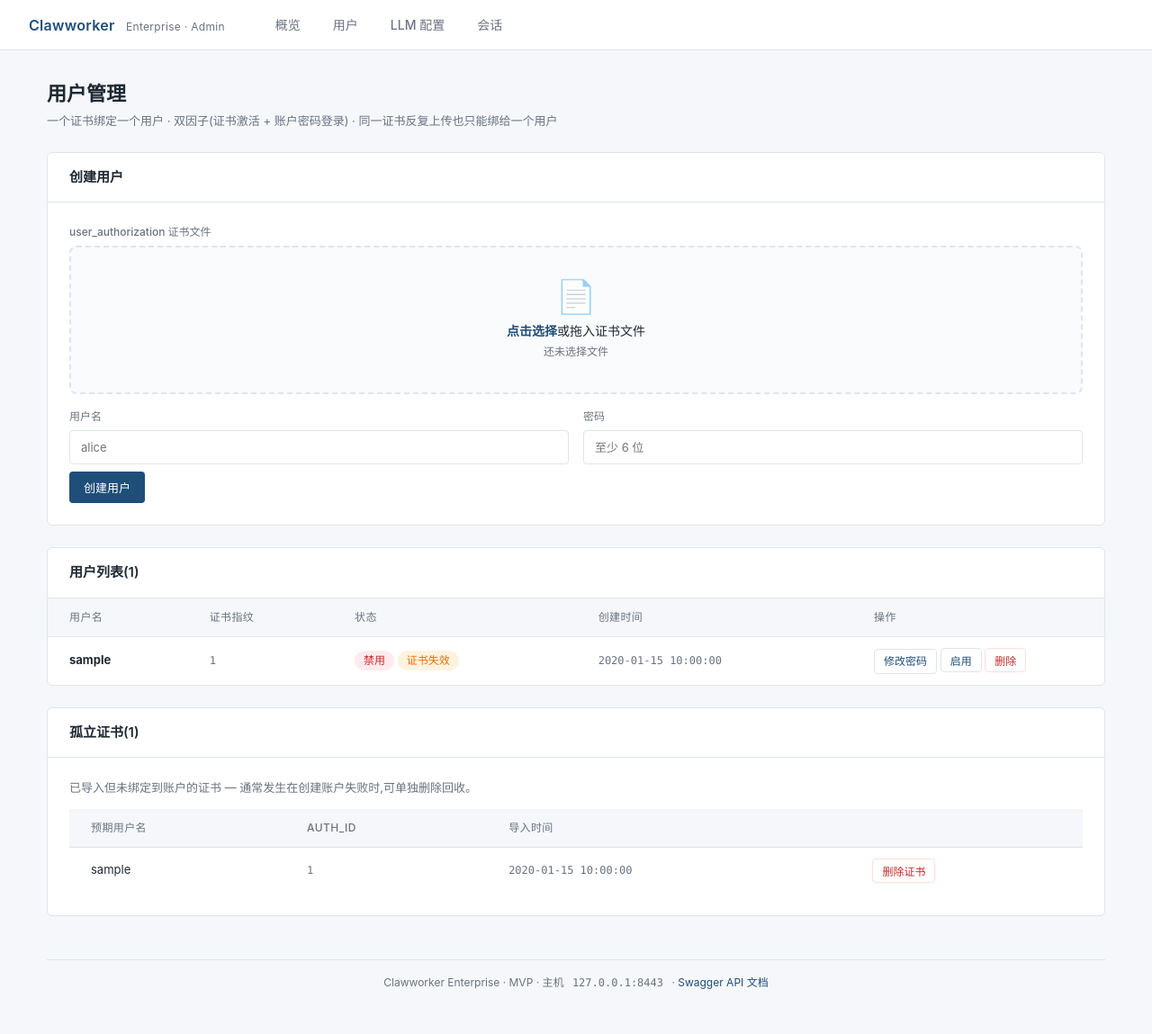
After one commit to ss1991zh/clawworker-enterprise, a FastAPI app: template host/templates/users.html in a window 1280 px wide. The commit adds this page. Shown: the whole page at 90% size. Run offline with FastAPI, Linux system fonts and the light colour scheme; the template is opened without the code that fills it: most values are stand-ins (such as "Sample title", 1, 10 or a date in 2020).

Commit message:
feat: Admin UI 用户管理重构(合并 + 1:1 强制 + 拖拽 + CRUD)
1) 用户授权 + 账户 → 一个'用户'页(/admin/users):
   - 创建 = 上传证书 + 设用户名/密码(单一原子表单,失败回滚授权)
   - 列表 = 证书指纹 + 账户状态 + 创建时间 + 4 个操作按钮
   - 孤立证书(账户创建失败的回收区)单独列出

2) 1 证书 ↔ 1 用户(强制):
   cert_manager.import_authorization 增加 SHA-256 指纹查重 ——
   同一证书反复上传也不能绑给不同用户;
   只有该证书被删除后才能重新分配。

3) 拖拽上传:
   - <input type=file> 隐藏覆盖在 .drop-zone 上
   - JS 监听 dragover/dragleave/drop,设置 input.files
   - CSS 拖入时虚线变色 + 微微放大
   - 显示已选文件名 + 大小

4) 改密码:
   user_manager.update_password 同时撤销该用户所有 session;
   /admin/users/{username}/edit 单独页面,改密后需重登录。

5) 删除:
   user_manager.delete_account + auth_manager.delete 联动;
   confirm() 提示防误删;删除后证书释放可再分配。

向后兼容:
   /admin/authorizations 和 /admin/accounts 301 → /admin/users

UI 端验证:
   alice 创建 → bob 同证书被拒 → 改密旧/新密码 → 删除 alice 后 bob 用同证书 OK。

Co-Authored-By: Claude Opus 4.7 (1M context) <noreply@anthropic.com>

```diff
--- a/host/static/admin.css
+++ b/host/static/admin.css
@@ -286,6 +286,59 @@ form select:focus {
   font-size: 13px;
 }
 
+/* ---------- 拖拽上传区 ---------- */
+.drop-zone {
+  position: relative;
+  border: 2px dashed var(--border);
+  border-radius: 8px;
+  padding: 36px 24px;
+  text-align: center;
+  background: #FAFBFC;
+  cursor: pointer;
+  transition: all 0.15s ease;
+}
+.drop-zone:hover {
+  border-color: var(--accent);
+  background: var(--pill-bg);
+}
+.drop-zone.drop-over {
+  border-color: var(--accent);
+  background: var(--pill-bg);
+  transform: scale(1.01);
+}
+.drop-zone input[type="file"] {
+  position: absolute;
+  inset: 0;
+  width: 100%;
+  height: 100%;
+  opacity: 0;
+  cursor: pointer;
+}
+.drop-hint { pointer-events: none; }
+.drop-hint .drop-icon {
+  font-size: 36px;
+  margin-bottom: 10px;
+  opacity: 0.7;
+  line-height: 1;
+}
+.drop-hint .drop-text {
+  color: var(--text);
+  font-size: 14px;
+  margin-bottom: 4px;
+}
+.drop-hint .drop-text strong {
+  color: var(--accent);
+  font-weight: 600;
+}
+.drop-hint .drop-subtext {
+  color: var(--text-muted);
+  font-size: 12px;
+}
+.drop-hint .drop-subtext.has-file {
+  color: var(--success);
+  font-weight: 500;
+}
+
 /* ---------- footer ---------- */
 .footer {
   margin-top: 48px;
--- a/host/templates/base.html
+++ b/host/templates/base.html
@@ -11,8 +11,7 @@
     <div class="brand">Clawworker <span class="sub">Enterprise · Admin</span></div>
     <nav>
       <a href="/admin/" class="{% if active=='dashboard' %}active{% endif %}">概览</a>
-      <a href="/admin/authorizations" class="{% if active=='authorizations' %}active{% endif %}">用户授权</a>
-      <a href="/admin/accounts" class="{% if active=='accounts' %}active{% endif %}">账户</a>
+      <a href="/admin/users" class="{% if active=='users' %}active{% endif %}">用户</a>
       <a href="/admin/llm" class="{% if active=='llm' %}active{% endif %}">LLM 配置</a>
       <a href="/admin/sessions" class="{% if active=='sessions' %}active{% endif %}">会话</a>
     </nav>
--- /dev/null
+++ b/host/templates/users.html
@@ -0,0 +1,166 @@
+{% extends "base.html" %}
+{% block title %}用户 · Admin{% endblock %}
+{% block content %}
+  <h1 class="page-title">用户管理</h1>
+  <p class="page-subtitle">
+    一个证书绑定一个用户 · 双因子(证书激活 + 账户密码登录) ·
+    同一证书反复上传也只能绑给一个用户
+  </p>
+
+  <div class="panel">
+    <div class="panel-header"><h3>创建用户</h3></div>
+    <div class="panel-body">
+      <form method="post" action="/admin/users" enctype="multipart/form-data">
+        <div class="field">
+          <label>user_authorization 证书文件</label>
+          <div class="drop-zone" id="drop-zone">
+            <input type="file" name="cert_file" id="cert-file" required>
+            <div class="drop-hint">
+              <div class="drop-icon">📄</div>
+              <div class="drop-text"><strong>点击选择</strong>或拖入证书文件</div>
+              <div class="drop-subtext" id="filename">还未选择文件</div>
+            </div>
+          </div>
+        </div>
+        <div class="form-grid">
+          <div class="field">
+            <label>用户名</label>
+            <input type="text" name="username" placeholder="alice" required pattern="[a-zA-Z0-9_-]+" title="字母/数字/-/_">
+          </div>
+          <div class="field">
+            <label>密码</label>
+            <input type="password" name="password" placeholder="至少 6 位" required minlength="6">
+          </div>
+        </div>
+        <button type="submit" class="btn btn-primary" style="margin-top:8px;">创建用户</button>
+      </form>
+    </div>
+  </div>
+
+  <div class="panel">
+    <div class="panel-header">
+      <h3>用户列表({{ users|length }})</h3>
+    </div>
+    <div class="panel-body compact">
+      {% if users %}
+      <table class="table">
+        <thead>
+          <tr>
+            <th>用户名</th>
+            <th>证书指纹</th>
+            <th>状态</th>
+            <th>创建时间</th>
+            <th style="width:280px;">操作</th>
+          </tr>
+        </thead>
+        <tbody>
+        {% for u in users %}
+          <tr>
+            <td><strong>{{ u.username }}</strong></td>
+            <td class="mono">{{ u.auth_id }}</td>
+            <td>
+              {% if u.status == 'active' %}
+                <span class="pill active">活跃</span>
+              {% else %}
+                <span class="pill disabled">禁用</span>
+              {% endif %}
+              {% if not u.auth_valid %}
+                <span class="pill warning">证书失效</span>
+              {% endif %}
+            </td>
+            <td class="mono">{{ u.created_at }}</td>
+            <td>
+              <a class="btn btn-secondary btn-sm" href="/admin/users/{{ u.username }}/edit">修改密码</a>
+              {% if u.status == 'active' %}
+                <form method="post" action="/admin/users/{{ u.username }}/disable" style="display:inline;">
+                  <button class="btn btn-secondary btn-sm" type="submit">禁用</button>
+                </form>
+              {% else %}
+                <form method="post" action="/admin/users/{{ u.username }}/enable" style="display:inline;">
+                  <button class="btn btn-secondary btn-sm" type="submit">启用</button>
+                </form>
+              {% endif %}
+              <form method="post" action="/admin/users/{{ u.username }}/delete"
+                    style="display:inline;"
+                    onsubmit="return confirm('确认删除用户【{{ u.username }}】?\n所有会话将被注销,证书将被释放(之后可重新分配给新用户)。');">
+                <button class="btn btn-danger" type="submit">删除</button>
+              </form>
+            </td>
+          </tr>
+        {% endfor %}
+        </tbody>
+      </table>
+      {% else %}
+        <div class="empty">还没有任何用户 · 用上方表单创建第一个</div>
+      {% endif %}
+    </div>
+  </div>
+
+  {% if orphan_auths %}
+  <div class="panel">
+    <div class="panel-header">
+      <h3>孤立证书({{ orphan_auths|length }})</h3>
+    </div>
+    <div class="panel-body">
+      <p style="color: var(--text-muted); font-size:13px; margin-top:0;">
+        已导入但未绑定到账户的证书 — 通常发生在创建账户失败时,可单独删除回收。
+      </p>
+      <table class="table">
+        <thead>
+          <tr><th>预期用户名</th><th>auth_id</th><th>导入时间</th><th></th></tr>
+        </thead>
+        <tbody>
+        {% for a in orphan_auths %}
+          <tr>
+            <td>{{ a.username }}</td>
+            <td class="mono">{{ a.auth_id }}</td>
+            <td class="mono">{{ a.imported_at }}</td>
+            <td>
+              <form method="post" action="/admin/users/{{ a.username }}/delete" style="display:inline;">
+                <button class="btn btn-danger btn-sm" type="submit">删除证书</button>
+              </form>
+            </td>
+          </tr>
+        {% endfor %}
+        </tbody>
+      </table>
+    </div>
+  </div>
+  {% endif %}
+
+  <script>
+    (function() {
+      const drop = document.getElementById('drop-zone');
+      const fileInput = document.getElementById('cert-file');
+      const filename = document.getElementById('filename');
+
+      function update() {
+        if (fileInput.files && fileInput.files[0]) {
+          filename.textContent = '已选:' + fileInput.files[0].name +
+            ' (' + (fileInput.files[0].size / 1024).toFixed(1) + ' KB)';
+          filename.classList.add('has-file');
+        } else {
+          filename.textContent = '还未选择文件';
+          filename.classList.remove('has-file');
+        }
+      }
+
+      fileInput.addEventListener('change', update);
+
+      ['dragover', 'dragenter'].forEach(ev =>
+        drop.addEventListener(ev, e => { e.preventDefault(); drop.classList.add('drop-over'); })
+      );
+      ['dragleave', 'dragend'].forEach(ev =>
+        drop.addEventListener(ev, () => drop.classList.remove('drop-over'))
+      );
+      drop.addEventListener('drop', e => {
+        e.preventDefault();
+        drop.classList.remove('drop-over');
+        if (e.dataTransfer.files && e.dataTransfer.files[0]) {
+          fileInput.files = e.dataTransfer.files;
+          update();
+        }
+      });
+    })();
+  </script>
+{% endblock %}
```
Also changed, not shown: host/admin_ui.py (+129 -75 lines), host/cert_manager.py (+34 -9 lines), host/templates/accounts.html (deleted, +0 -82 lines), host/templates/authorizations.html (deleted, +0 -73 lines), host/templates/dashboard.html (+8 -8 lines), host/templates/user_edit.html (added, +43 -0 lines), host/user_manager.py (+23 -0 lines).
